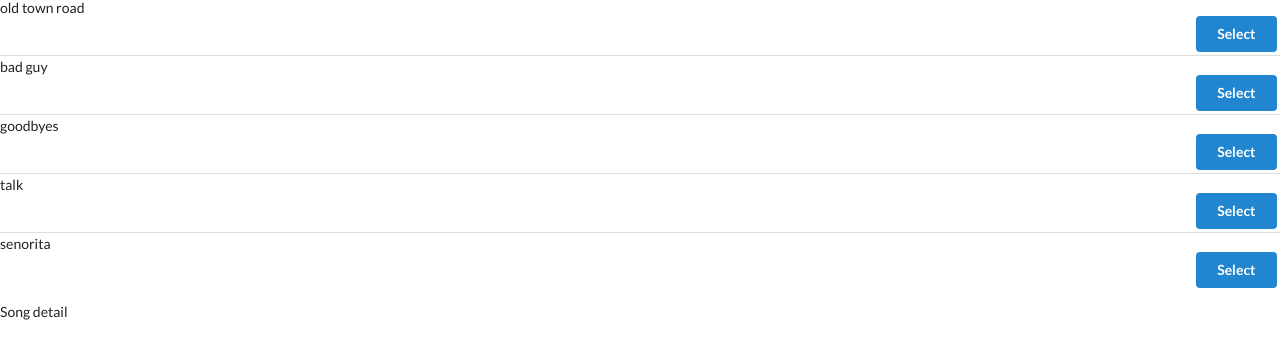
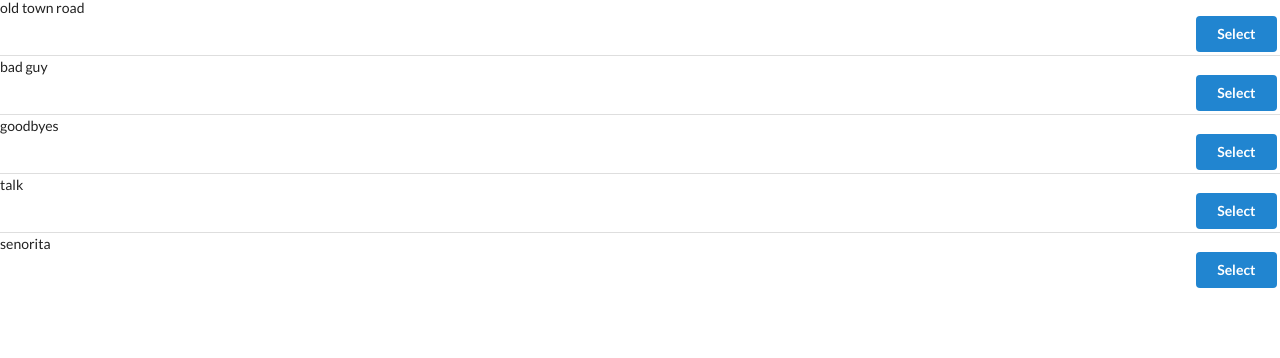
Before and after one commit to danielc92/react-modern-course, a React (Create React App) app: page / in a window 1280 px wide. Shown: the top 358 px of the page. Built offline with nearby package versions, Linux system fonts and the light colour scheme.

Commit message:
Rendered selected song in SongDetail successfully

```diff
--- a/src/components/SongDetail.js
+++ b/src/components/SongDetail.js
@@ -3,11 +3,21 @@ import { connect } from 'react-redux';
 
 class SongDetail extends Component {
     render() {
+        console.log(this.props)
         return (
-            <div>
-                Song detail
-                {/* {this.props.songs.filter(item => item.title === this.state.selectedSong)} */}
-            </div>
+            <React.Fragment>
+               <p>{this.props.selectedSong}</p>
+               {this.props.songs.map(item => {
+                   if (item.title === this.props.selectedSong) {
+                       return (
+                       <article style={{ padding: '1rem', border: '1px solid #f2f2f2'}}>
+                            <h1>{item.title}</h1>
+                            <h3>{item.artist}</h3>
+                            <p>{item.duration}</p>
+                        </article>)
+                   }
+               })}
+            </React.Fragment>
         )
     }
 }
@@ -16,5 +26,4 @@ const mapStateToProps = (state) => {
     return state
 }
 
-
 export default connect(mapStateToProps)(SongDetail)
```
